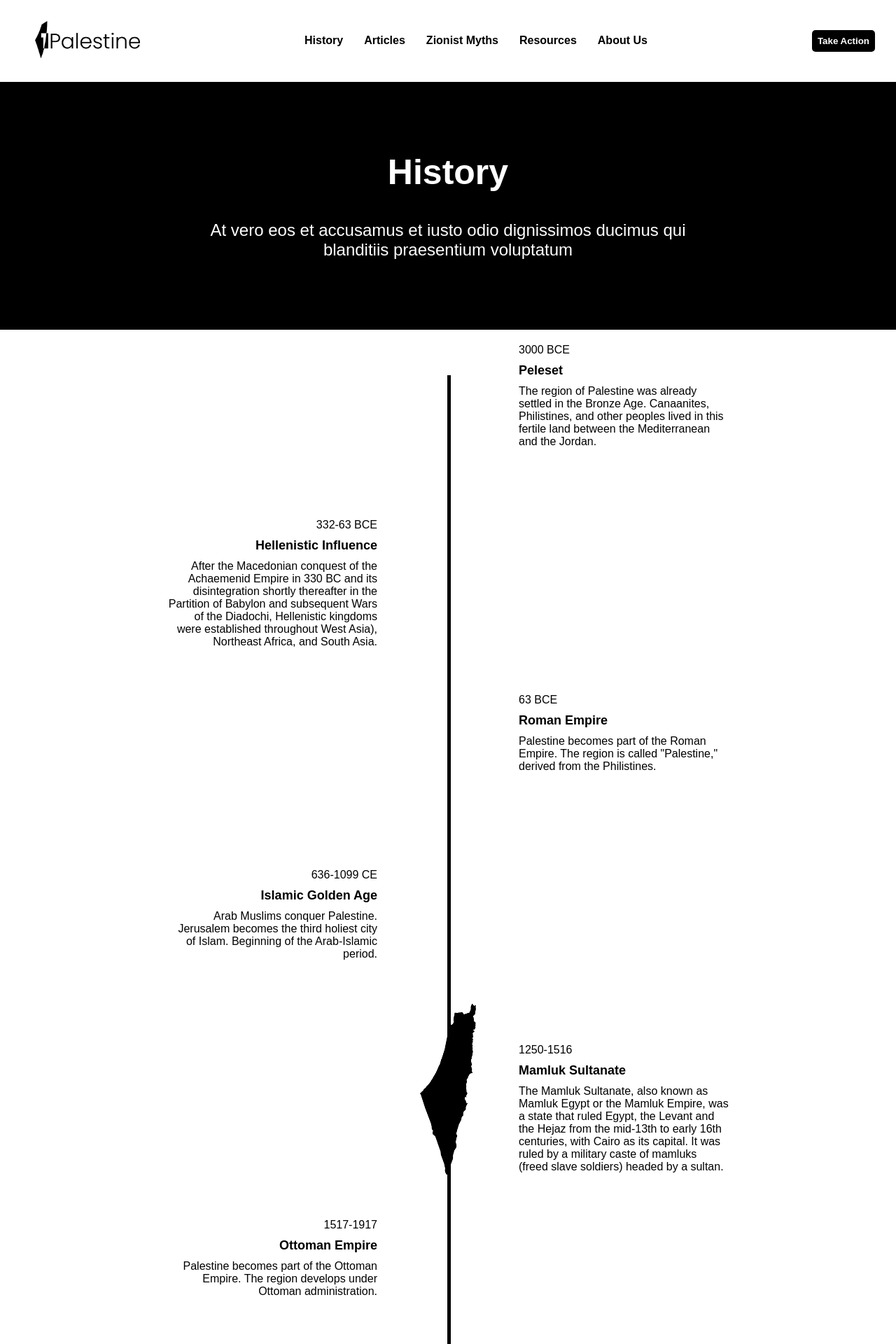
After one commit to 1PalestineTech/rp_web_project, a Flask app: page /history in a window 1280 px wide. The commit adds this page. Shown: the top 1920 px of the page at 70% size. Run offline with Flask 3, Linux system fonts and the light colour scheme; some libraries are stand-ins or nearby versions.

Commit message:
history page

```diff
--- a/routes/main.py
+++ b/routes/main.py
@@ -13,3 +13,9 @@ def about():
     return render_template("about.html",
                            title="About Us",
                            message="At vero eos et accusamus et iusto odio dignissimos ducimus qui blanditiis praesentium voluptatum")
+
+@main_bp.route('/history')
+def history():
+    return render_template("history.html",
+                           title="History",
+                           message="At vero eos et accusamus et iusto odio dignissimos ducimus qui blanditiis praesentium voluptatum")
--- /dev/null
+++ b/templates/history.html
@@ -0,0 +1,122 @@
+{% extends "partials/layout.html" %}
+{% block content %}
+<main class ="flex-column  w-100">
+{% include "components/head.html"%}
+<div class="grid m-20 ">
+  <div class="left">
+    <div class="blank"></div>
+    <div class="blank flex-column row-gap-10">
+      <div class="font-16">332-63 BCE</div>
+      <div class="font-18 weight-700">Hellenistic Influence</div>
+      <div>After the Macedonian conquest of the Achaemenid Empire in 330 BC and its disintegration shortly thereafter in the Partition of Babylon and subsequent Wars of the Diadochi, Hellenistic kingdoms were established throughout West Asia), Northeast Africa, and South Asia.</div>
+    </div>
+    <div class="blank"></div>
+    <div class="blank flex-column row-gap-10">
+      <div class="font-16">636-1099 CE</div>
+      <div class="font-18 weight-700">Islamic Golden Age</div>
+      <div>Arab Muslims conquer Palestine. Jerusalem becomes the third holiest city of Islam. Beginning of the Arab-Islamic period.</div>
+    </div>
+    <div class="blank"></div>
+    <div class="blank flex-column row-gap-10">
+      <div class="font-16">1517-1917</div>
+      <div class="font-18 weight-700">Ottoman Empire</div>
+      <div>Palestine becomes part of the Ottoman Empire. The region develops under Ottoman administration.</div>
+    </div>
+    <div class="blank"></div>
+     <div class="blank flex-column row-gap-10">
+      <div class="font-16">1948</div>
+      <div class="font-18 weight-700">The Nakba</div>
+      <div>Establishment of the State of Israel. Over 700,000 Palestinians are expelled or flee. Beginning of the Palestinian diaspora.</div>
+    </div>
+    <div class="blank"></div>
+  </div>
+  <div class="line"></div>
+  <div class="right">
+    <div class="blank flex-column row-gap-10">
+      <div class="font-16">3000 BCE</div>
+      <div class="font-18 weight-700">Peleset</div>
+      <div>The region of Palestine was already settled in the Bronze Age. Canaanites, Philistines, and other peoples lived in this fertile land between the Mediterranean and the Jordan.</div>
+    </div>
+    <div class="blank"></div>
+    <div class="blank flex-column row-gap-10">
+      <div class="font-16">63 BCE</div>
+      <div class="font-18 weight-700">Roman Empire</div>
+      <div>Palestine becomes part of the Roman Empire. The region is called "Palestine," derived from the Philistines.</div>
+    </div>
+    <div class="blank"></div>
+    <div class="blank flex-column row-gap-10">
+      <div class="font-16">1250-1516</div>
+      <div class="font-18 weight-700">Mamluk Sultanate</div>
+      <div>The Mamluk Sultanate, also known as Mamluk Egypt or the Mamluk Empire, was a state that ruled Egypt, the Levant and the Hejaz from the mid-13th to early 16th centuries, with Cairo as its capital. It was ruled by a military caste of mamluks (freed slave soldiers) headed by a sultan. </div>
+    </div>
+    <div class="blank"></div>
+    <div class="blank flex-column row-gap-10">
+      <div class="font-16">1967</div>
+      <div class="font-18 weight-700">Mandatory Palestine</div>
+      <div>Mandatory Palestine was a British administrative territory that existed between 1920 and 1948 in the region of Palestine, and after 1922, under the terms of the League of Nations' Mandate for Palestine. The British took the territory deeming it presently unfit for self-governance.</div>
+    </div>
+    <div class="blank"></div>
+    <div class="blank flex-column row-gap-10">
+      <div class="font-16">1920-1948</div>
+      <div class="font-18 weight-700">Six-Day War</div>
+      <div>Israel occupies the West Bank, Gaza Strip, East Jerusalem, and the Golan Heights. Beginning of the Israeli occupation.</div>
+    </div>
+  </div>
+</div>
+</main>
+<style>
+main >div:first-child{
+    background:black;
+    color:white;
+    min-height:300px;
+  }
+  .black,.line{
+    background:black;
+  }
+  .blue{
+    background:blue;
+  }
+  .line{
+   margin-top:45px;
+    margin-bottom:100px;
+   width:5px;
+  }
+  .grid{
+    justify-content:center;
+    display:grid;
+    grid-template-columns: 300px 2px 300px;
+    column-gap: 100px;
+	  row-gap: 20px;
+    background-image: url('{{url_for('static',filename="images/history_background.png")}}');
+    background-size: auto;
+    background-position: center;
+    background-repeat: no-repeat;
+
+  }
+  .left,.right{
+    display:grid;
+    grid-template-rows: repeat(8,250px);
+  }
+  .left{
+    text-align:left;
+  }
+  .left{
+    text-align:right;
+  }
+  @media only screen and (max-width: 850px) {
+
+ .grid{
+    grid-template-columns: 220px 2px 220px !important;
+    column-gap: 50px !important;
+  }
+  }
+   @media only screen and (max-width: 580px) {
+    .grid{
+        grid-template-columns: 120px 2px 120px;
+        column-gap: 30px !important;
+    background-size: 60px;
+  }
+  }
+
+</style>
+{% endblock %}
--- a/templates/partials/layout.html
+++ b/templates/partials/layout.html
@@ -12,12 +12,7 @@
     <!-- Favicon -->
     <link rel="icon" type="image/ico" href="/static/icons/favicon.ico">
     <link rel="stylesheet" href="/static/css/styles.css">
-    <link rel="stylesheet" href="/static/css/nav.css">
-    <link rel="stylesheet" href="/static/css/footer.css">
-     <link rel="stylesheet" href="https://cdnjs.cloudflare.com/ajax/libs/font-awesome/6.4.0/css/all.min.css">
      <link rel="stylesheet" href="/static/css/responsive.css">
-    <link rel="stylesheet" href="/static/css/homepage.css">
-
     <title>1Palestine</title>
 </head>
 <body dir="ltr">
@@ -26,7 +21,6 @@
     {% block content %}{% endblock %}
     {% include 'partials/footer.html' %}
 
-<script src="{{url_for('static',filename='js/script.js')}}">
 </script>
 
 </body>
```
Also changed, not shown: static/Images/history_background.png (added), static/Images/og-image.jpg (deleted), static/Images/og-image.png (deleted).
